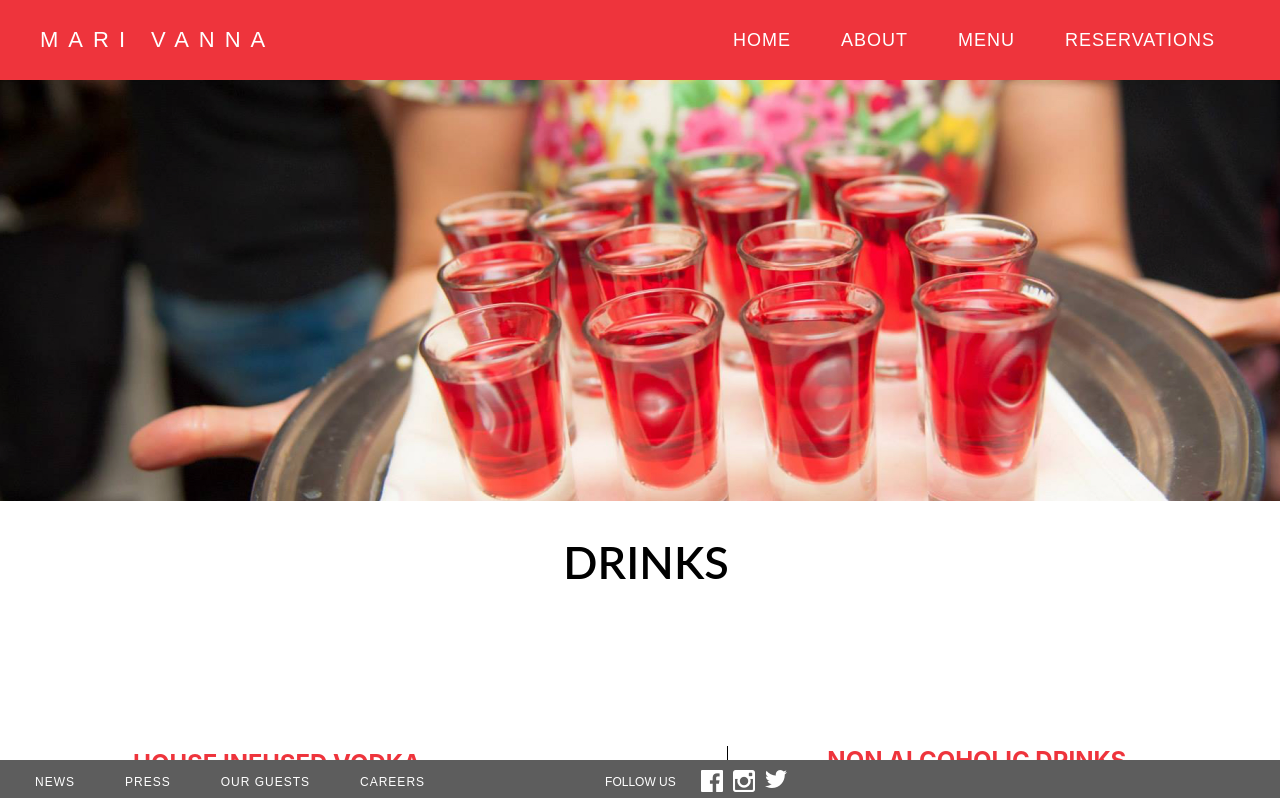
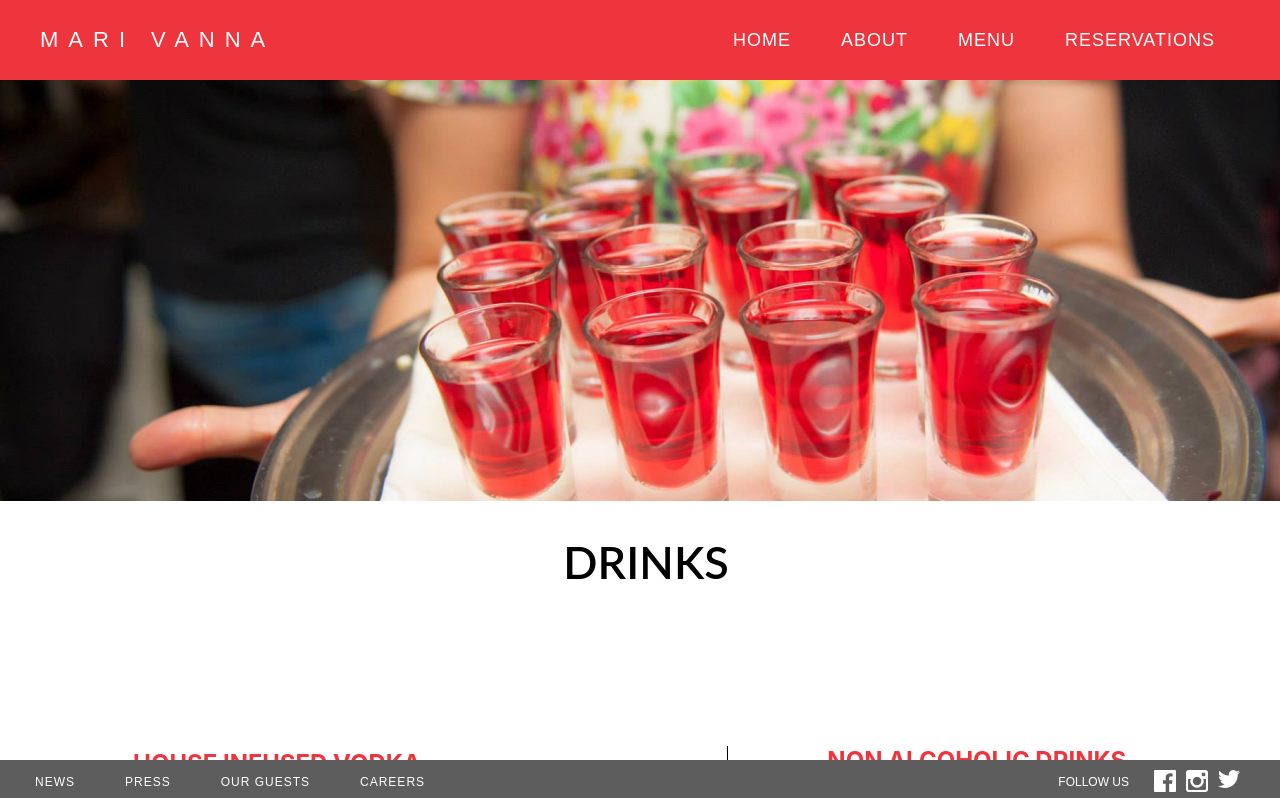
Before and after one commit to lizmoy/mari-vanna, a React (Create React App) app in the folder mari-vanna-website/: page /drinks in a window 1280 px wide. Shown: the top 798 px of the page. Built offline with nearby package versions, Linux system fonts and the light colour scheme.

Commit message:
fix footer follow us spacing

```diff
--- a/mari-vanna-website/src/App.css
+++ b/mari-vanna-website/src/App.css
@@ -623,6 +623,7 @@
   color: #ffffff;
   height: 40px;
   font-family: 'p22-underground', sans-serif;
+  justify-content: space-between;
 }
 
 .footer__navbar {
@@ -637,7 +638,7 @@
  display: flex;
  margin-top: 15px;
  font-size: 12px;
- margin-left: 130px;
+ margin-right: 30px;
  text-decoration: none;
 }
 
```
